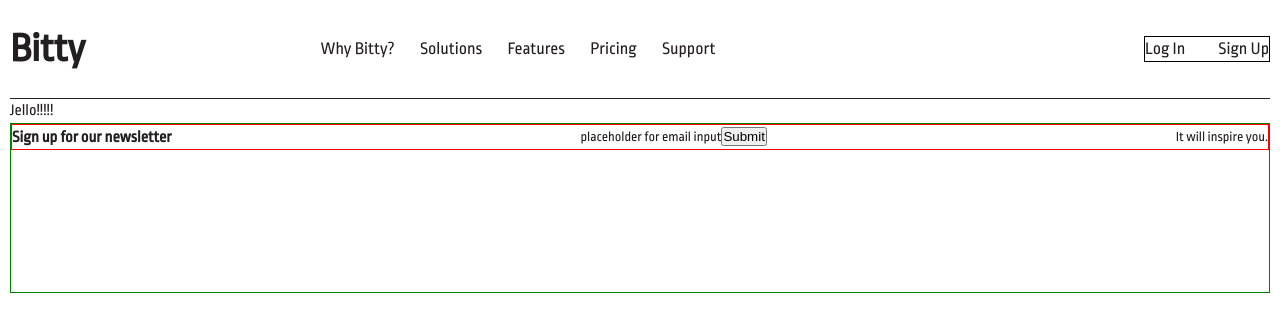
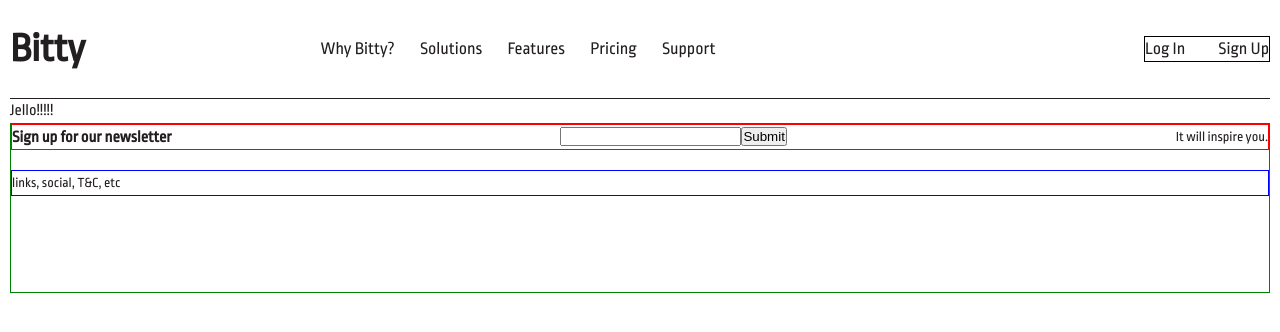
Before and after one commit to AndersonChristian-P/bitty, a React (Create React App) app: page / in a window 1280 px wide. Shown: the top 332 px of the page. Built offline with nearby package versions, Linux system fonts and the light colour scheme.

Commit message:
added additional structure to the footer

```diff
--- a/src/components/Footer/Footer.js
+++ b/src/components/Footer/Footer.js
@@ -9,7 +9,13 @@ const Footer = () => {
           <h3>Sign up for our newsletter</h3>
 
           <div className="newsletter-input">
-            placeholder for email input
+            <input
+              type="text"
+              placeholder=""
+            // value={}
+            // onChange={}
+            />
+
             <button>
               Submit
             </button>
@@ -17,6 +23,10 @@ const Footer = () => {
 
           <p>It will inspire you.</p>
 
+        </div>
+
+        <div className="resources">
+          links, social, T&C, etc
         </div>
 
       </footer>
--- a/src/components/Footer/_Footer.scss
+++ b/src/components/Footer/_Footer.scss
@@ -6,7 +6,6 @@ footer {
   width: 100%;
   display: flex;
   flex-direction: column;
-  justify-content: space-between;
   align-items: center;
   height: 170px;
   font-size: .87em;
@@ -18,4 +17,11 @@ footer {
     justify-content: space-between;
     align-items: center;
   }
+  .resources {
+    border: 1px solid blue;
+    width: 100%;
+    display: flex;
+    justify-content: space-between;
+    align-items: center;
+  }
 }
```
